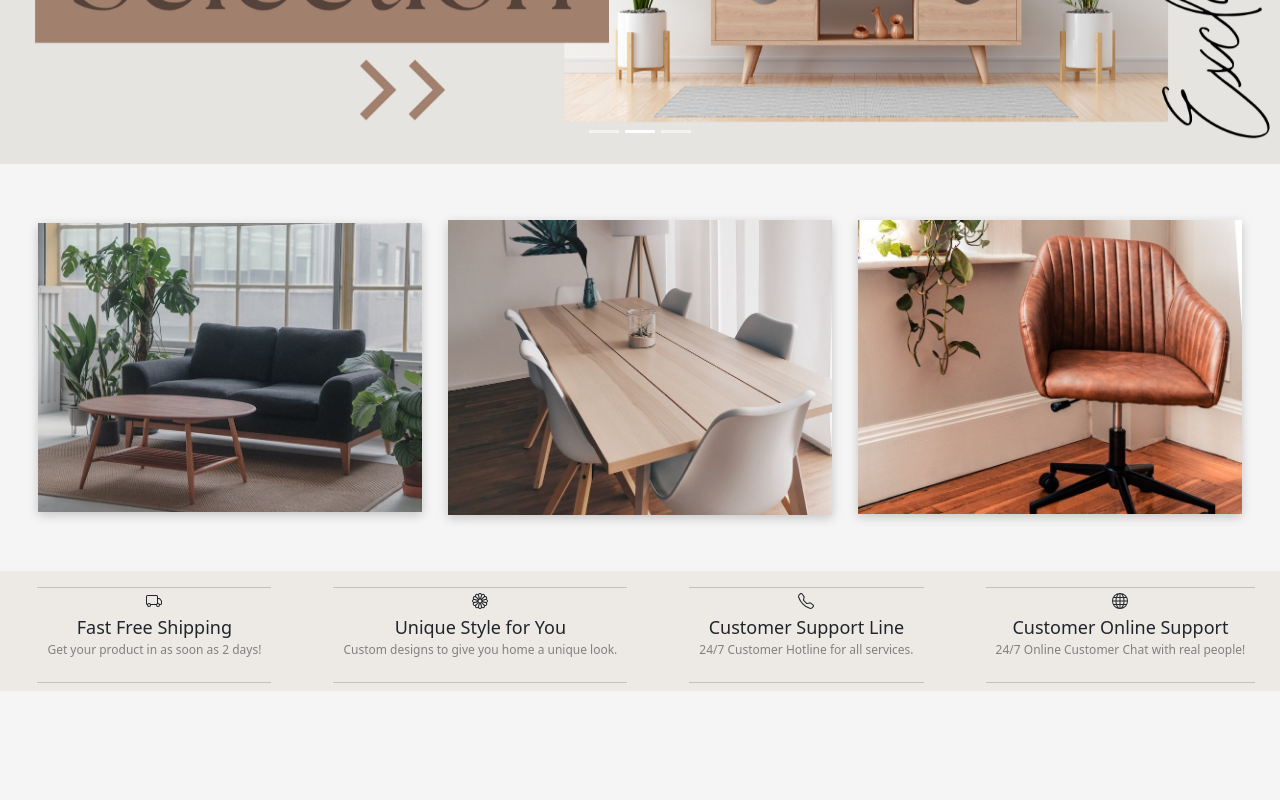
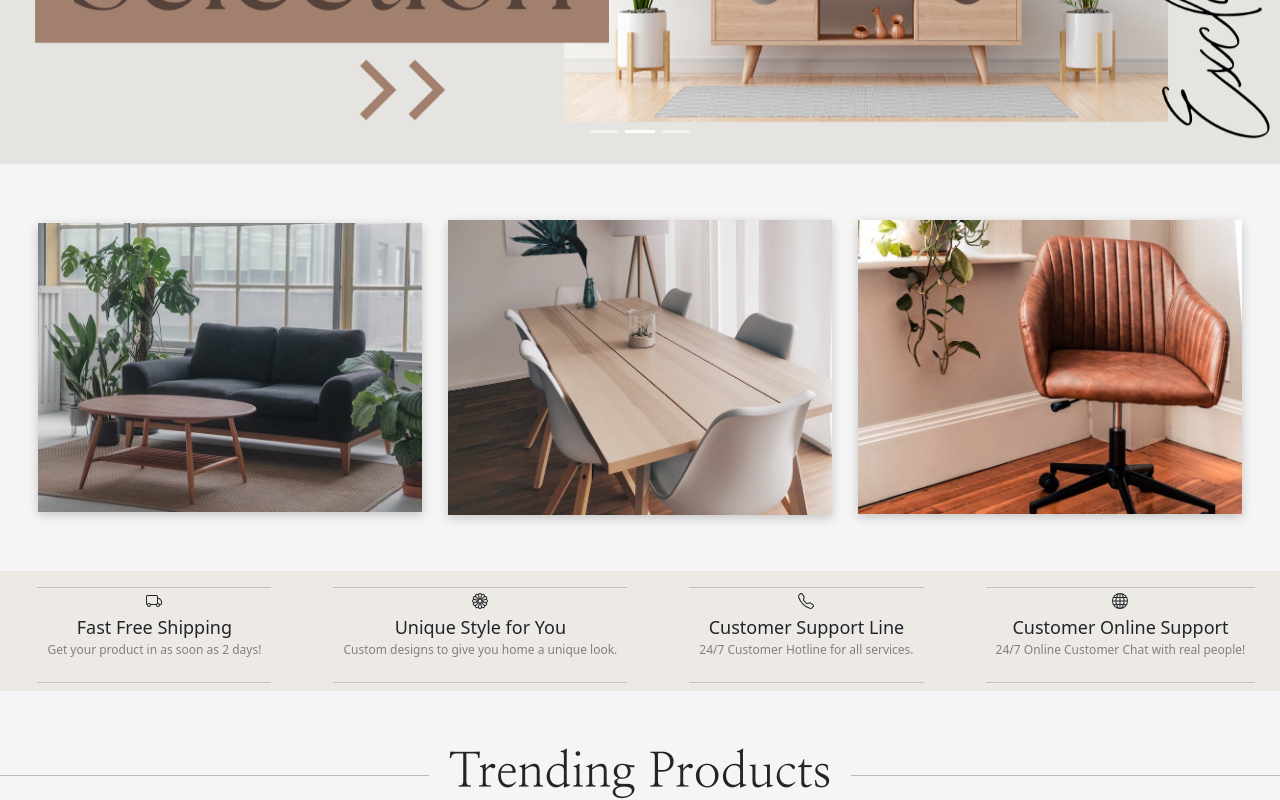
Before and after one commit to carablythe/furniture_frontend, a React (Create React App) app: page / in a window 1280 px wide. Shown: the part 424-1224 px from the top of the page. Before the commit the page ends 1171 px from the top, so only its background shows below. Built offline with nearby package versions, Linux system fonts and the light colour scheme; a web font is replaced by a local one.

Commit message:
adding trending title

```diff
--- a/src/index.css
+++ b/src/index.css
@@ -67,7 +67,7 @@ transition: all .5s ease;
   background-color: rgb(237, 234, 230);
   display: flex;
   justify-content: space-around;
-  margin: 7vh 0;
+  margin: 7vh 0 10vh 0;
   flex-wrap: wrap;
 }
 .info-container{
@@ -91,6 +91,20 @@ transition: all .5s ease;
   text-align: center;
   padding: 2px 5px;
 }
+.trending-title{
+  text-align: center;
+  font-family: 'Nanum Myeongjo', serif;
+  font-size: 3rem;
+  margin-bottom: 3vh;
+  width: 100%;
+  border-bottom: 1px solid #bbb;
+  line-height: 0.1em;
+}
+.trending-title span {
+  background:whitesmoke;
+  padding: 0 20px;
+}
+
 @media (max-width: 650px) {
   .detail-container{
     flex-direction: column;
--- a/src/pages/Home.js
+++ b/src/pages/Home.js
@@ -64,7 +64,7 @@ const HomePage = () => {
             </div>
         </div>
     </div>
-    <div className="shipping-section">
+    <section className="shipping-section">
         <div className='info-container'>
             <Truck />
             <h4>Fast Free Shipping</h4>
@@ -85,10 +85,16 @@ const HomePage = () => {
             <h4>Customer Online Support</h4>
             <p>24/7 Online Customer Chat with real people!</p>
         </div>
-    </div>
-    <div>
+    </section>
+        <h2 className='trending-title'><span>Trending Products</span></h2>
+    <section className='main-container'>
+        <div className='trending-container'>
 
-    </div>
+        </div>
+    </section>
+    <section>
+
+    </section>
 
 </>
 
```
